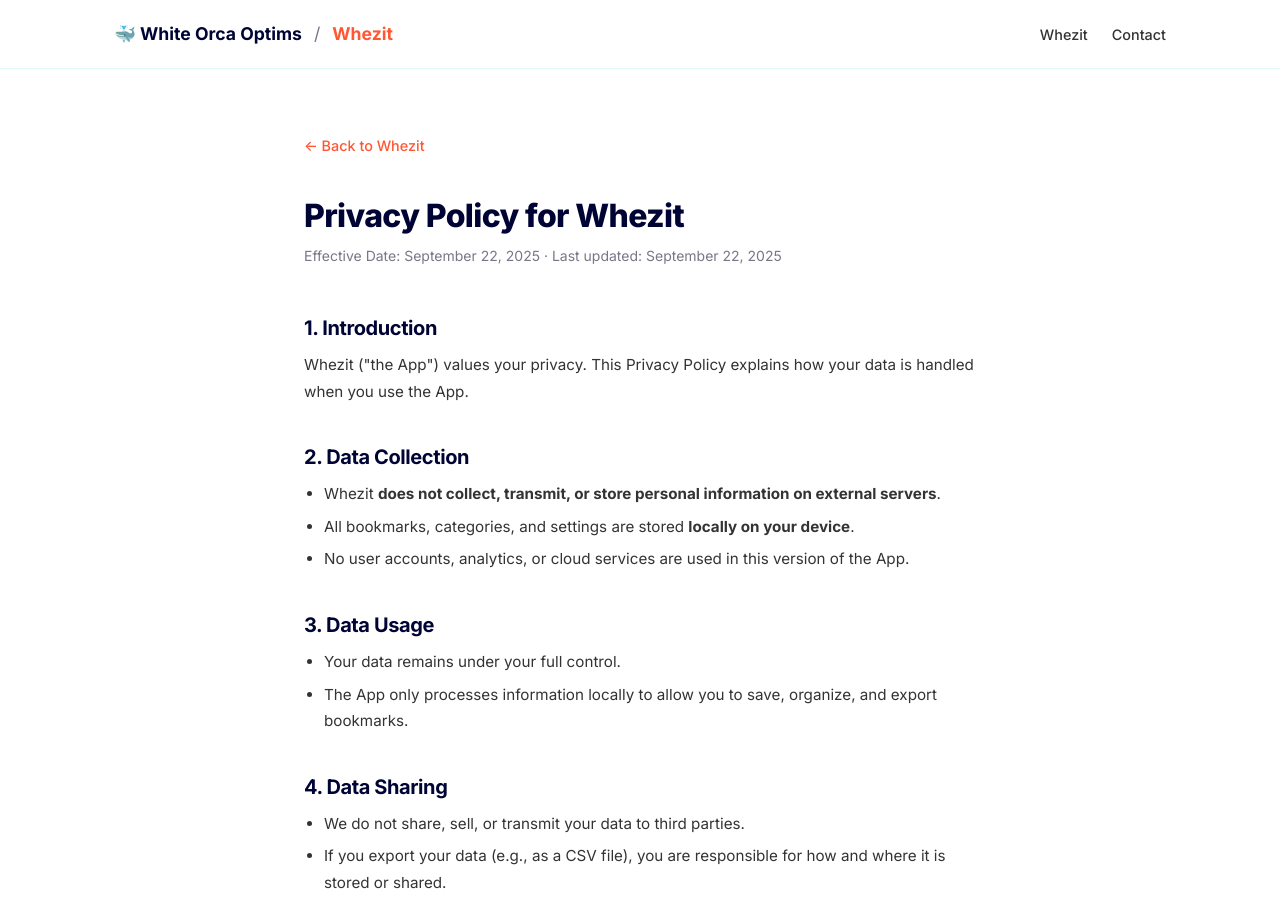
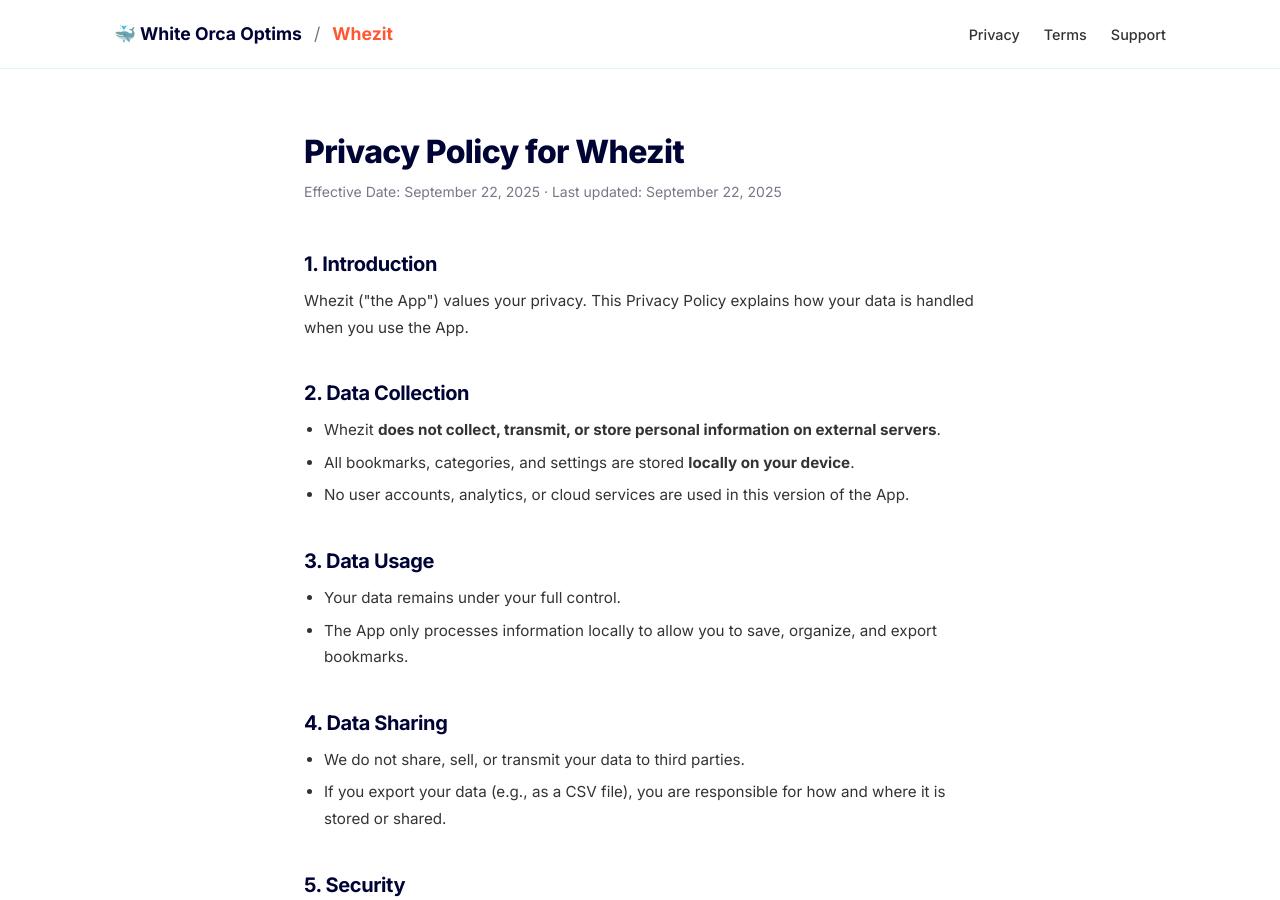
Before and after one commit to esteevanderwalt/whiteorcaoptims, a Jekyll site: the page built from whezit/privacy.html, in a window 1280 px wide and 900 px high. Built offline with Jekyll 4.4.1, drawn with Linux system fonts in a browser that asks for light colours.

Commit message:
Updated headers

```diff
--- a/whezit/privacy.html
+++ b/whezit/privacy.html
@@ -17,16 +17,15 @@
         <span class="site-nav__product">Whezit</span>
       </a>
       <div class="site-nav__links">
-        <a href="{{ '/whezit/' | relative_url }}">Whezit</a>
-        <a href="mailto:{{ site.support_email }}">Contact</a>
+        <a href="{{ '/whezit/privacy/' | relative_url }}">Privacy</a>
+        <a href="{{ '/whezit/terms/' | relative_url }}">Terms</a>
+        <a href="mailto:{{ site.support_email }}">Support</a>
       </div>
     </div>
   </div>
 </nav>
 
 <div class="legal-page">
-  <a href="{{ '/whezit/' | relative_url }}" class="legal-back">← Back to Whezit</a>
-
   <h1>Privacy Policy for Whezit</h1>
   <p class="effective-date">Effective Date: September 22, 2025 · Last updated: September 22, 2025</p>
 
```
Also changed, not shown: whezit/terms.html (+3 -4 lines), 2 other files.
